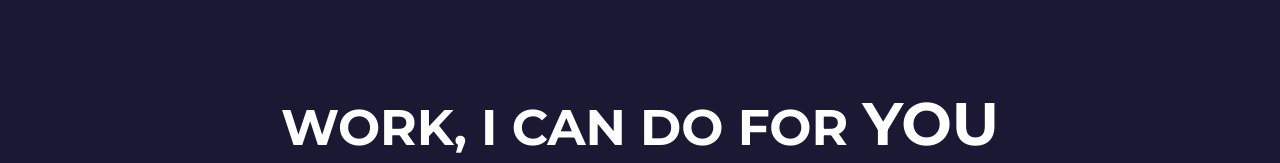
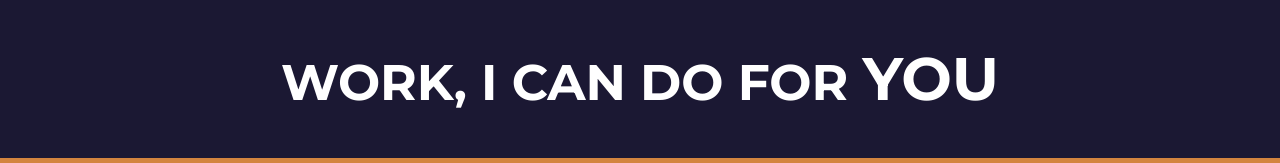
Before and after one commit to Carl98K/Game-Dev-Website-Portfolio, a plain HTML site: page index.html in a window 1280 px wide. Shown: the part 802-965 px from the top of the page. Drawn offline with Linux system fonts and the light colour scheme.

Commit message:
Revised Again CSS

```diff
--- a/style.css
+++ b/style.css
@@ -44,7 +44,7 @@ header span {
 #first-section {
    background-color: #1B1833;
    color: white;
-   height: 250px;
+   height: 160px;
    display: flex;
    justify-content: center;
    align-items: center;
```
